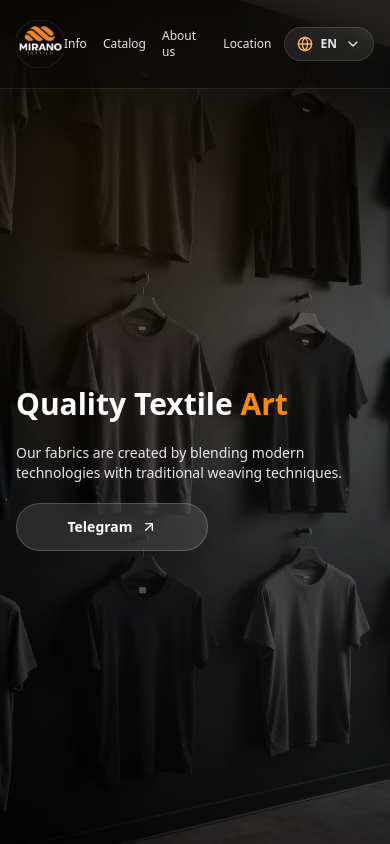
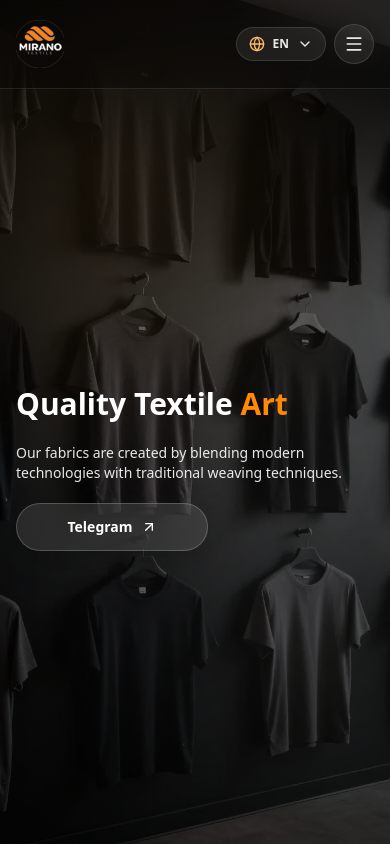
Before and after one commit to LatipovYusuf444/Mirano-text, a React (Vite) app: page / in a window 390 px wide. Shown: the top 844 px of the page. Built offline with nearby package versions, Linux system fonts and the light colour scheme.

Commit message:
Responsiv togirlandi

```diff
--- a/src/components/layout/Navbar.tsx
+++ b/src/components/layout/Navbar.tsx
@@ -2,7 +2,7 @@ import logo from "@/assets/images/mirano-bg-text.webp"
 import bgimage from "@/assets/images/bgimagesss.webp"
 import telefonbg from "@/assets/images/telefonbg.webp"
 import { useEffect, useMemo, useRef, useState } from "react"
-import { ArrowUpRight, ChevronDown, Globe } from "lucide-react"
+import { ArrowUpRight, ChevronDown, Globe, Menu, X } from "lucide-react"
 import { Button } from "@/components/ui/button"
 import { motion } from "framer-motion"
 import { useTranslation } from "react-i18next"
@@ -31,7 +31,7 @@ const Navbar = () => {
 
   const [shrink, setShrink] = useState(false)
 
-  // lang dropdown
+  // ✅ lang dropdown
   const [openLang, setOpenLang] = useState(false)
   const langRef = useRef<HTMLDivElement | null>(null)
   const currentLang = (i18n.language?.slice(0, 2) as LangCode) || "uz"
@@ -41,6 +41,10 @@ const Navbar = () => {
     localStorage.setItem("lang", lng)
     setOpenLang(false)
   }
+
+  // ✅ mobile menu
+  const [openMobile, setOpenMobile] = useState(false)
+  const mobileRef = useRef<HTMLDivElement | null>(null)
 
   useEffect(() => {
     const onScroll = () => setShrink(window.scrollY > 40)
@@ -65,11 +69,13 @@ const Navbar = () => {
 
       const header = document.getElementById("site-header")
       const headerH = header ? header.getBoundingClientRect().height : 0
-
       const top = el.getBoundingClientRect().top + window.scrollY - (headerH + 16)
 
       window.scrollTo({ top, behavior: "smooth" })
       history.pushState(null, "", href)
+
+      // ✅ mobile menyuni ham yopamiz
+      setOpenMobile(false)
     }
 
     document.addEventListener("click", handleClick)
@@ -79,17 +85,24 @@ const Navbar = () => {
   // ✅ dropdown tashqarisiga bosilsa yopilsin
   useEffect(() => {
     const onDoc = (e: MouseEvent) => {
-      if (!openLang) return
+      // lang
+      if (openLang) {
         const el = langRef.current
-      if (!el) return
-      if (e.target instanceof Node && !el.contains(e.target)) setOpenLang(false)
+        if (el && e.target instanceof Node && !el.contains(e.target)) setOpenLang(false)
+      }
+      // mobile
+      if (openMobile) {
+        const el2 = mobileRef.current
+        if (el2 && e.target instanceof Node && !el2.contains(e.target)) setOpenMobile(false)
+      }
     }
     document.addEventListener("mousedown", onDoc)
     return () => document.removeEventListener("mousedown", onDoc)
-  }, [openLang])
+  }, [openLang, openMobile])
 
   return (
     <div className="relative min-h-screen w-full overflow-hidden flex flex-col">
+      {/* BG */}
       <img
         src={telefonbg}
         alt=""
@@ -98,7 +111,6 @@ const Navbar = () => {
         loading="eager"
         decoding="async"
       />
-
       <img
         src={bgimage}
         alt=""
@@ -107,16 +119,15 @@ const Navbar = () => {
         loading="eager"
         decoding="async"
       />
-
       <div className="absolute inset-0 -z-10 bg-black/60 sm:bg-black/50 pointer-events-none" />
       <div className="absolute inset-0 -z-10 pointer-events-none [background:radial-gradient(circle_at_30%_20%,rgba(255,180,80,0.10),transparent_45%),radial-gradient(circle_at_80%_70%,rgba(255,255,255,0.06),transparent_55%)]" />
       <div className="absolute inset-0 -z-10 pointer-events-none opacity-50 [background:radial-gradient(circle_at_center,transparent_35%,rgba(0,0,0,0.85))]" />
 
+      {/* HEADER */}
       <header
         id="site-header"
         className={`
           fixed top-0 left-0 right-0 z-50
-          flex items-center justify-between
           px-4 md:px-10
           backdrop-blur-xl bg-black/20
           border-b border-white/10
@@ -124,6 +135,8 @@ const Navbar = () => {
           ${shrink ? "py-3" : "py-5"}
         `}
       >
+        <div className="flex items-center justify-between gap-3">
+          {/* LOGO */}
           <motion.img
             src={logo}
             alt="Mirano Logo"
@@ -137,17 +150,19 @@ const Navbar = () => {
             `}
           />
 
-        <div className="flex items-center gap-3 sm:gap-5">
-          <nav className="flex items-center gap-4 sm:gap-6 md:gap-10">
+          {/* ✅ Desktop NAV + Controls */}
+          <div className="hidden md:flex items-center gap-3 lg:gap-5 min-w-0">
+            {/* NAV (RU uzun bo‘lsa ham buzilmaydi) */}
+            <nav className="flex items-center gap-3 lg:gap-6 min-w-0">
               {navItems.map((item) => (
                 <a
                   key={item.href}
                   href={item.href}
                   className="
                     relative text-white/90 font-medium
-                  text-xs sm:text-sm md:text-base
-                  hover:text-white
-                  transition-colors duration-300
+                    text-sm lg:text-base
+                    hover:text-white transition-colors duration-300
+                    whitespace-nowrap
                     after:content-[''] after:absolute after:left-0
                     after:-bottom-2 after:h-[2px] after:w-0
                     after:bg-white/90 after:transition-all
@@ -160,8 +175,8 @@ const Navbar = () => {
               ))}
             </nav>
 
-          {/* ✅ Language Switcher (Dropdown) */}
-          <div ref={langRef} className="relative">
+            {/* Language Switcher */}
+            <div ref={langRef} className="relative shrink-0">
               <button
                 type="button"
                 onClick={() => setOpenLang((v) => !v)}
@@ -171,7 +186,7 @@ const Navbar = () => {
                   bg-white/8 hover:bg-white/12
                   border border-white/12
                   text-white/90
-                text-xs sm:text-sm
+                  text-sm
                   backdrop-blur-xl
                   transition
                 "
@@ -201,8 +216,7 @@ const Navbar = () => {
                         type="button"
                         onClick={() => setLang(l.code)}
                         className={`
-                        w-full px-3 py-2 text-left text-sm
-                        transition
+                          w-full px-3 py-2 text-left text-sm transition
                           ${active ? "bg-white/14 text-white" : "text-white/85 hover:bg-white/10"}
                         `}
                       >
@@ -214,10 +228,115 @@ const Navbar = () => {
               ) : null}
             </div>
           </div>
+
+          {/* ✅ Mobile controls */}
+          <div className="md:hidden flex items-center gap-2">
+            {/* Lang button (mobile ham ishlasin) */}
+            <div ref={langRef} className="relative">
+              <button
+                type="button"
+                onClick={() => setOpenLang((v) => !v)}
+                className="
+                  inline-flex items-center gap-2
+                  rounded-full px-3 py-2
+                  bg-white/8 hover:bg-white/12
+                  border border-white/12
+                  text-white/90 text-xs
+                  backdrop-blur-xl transition
+                "
+                aria-label="Tilni o‘zgartirish"
+              >
+                <Globe className="w-4 h-4 text-orange-300" />
+                <span className="font-semibold">{currentLang.toUpperCase()}</span>
+                <ChevronDown className={`w-4 h-4 transition ${openLang ? "rotate-180" : ""}`} />
+              </button>
+
+              {openLang ? (
+                <div
+                  className="
+                    absolute right-0 mt-2 w-28
+                    rounded-xl overflow-hidden
+                    border border-white/12
+                    bg-black/55 backdrop-blur-xl
+                    shadow-[0_18px_60px_rgba(0,0,0,0.55)]
+                  "
+                >
+                  {LANGS.map((l) => {
+                    const active = currentLang === l.code
+                    return (
+                      <button
+                        key={l.code}
+                        type="button"
+                        onClick={() => setLang(l.code)}
+                        className={`
+                          w-full px-3 py-2 text-left text-sm transition
+                          ${active ? "bg-white/14 text-white" : "text-white/85 hover:bg-white/10"}
+                        `}
+                      >
+                        {l.label}
+                      </button>
+                    )
+                  })}
+                </div>
+              ) : null}
+            </div>
+
+            {/* Burger */}
+            <button
+              type="button"
+              onClick={() => setOpenMobile((v) => !v)}
+              className="
+                inline-flex items-center justify-center
+                rounded-full w-10 h-10
+                bg-white/8 hover:bg-white/12
+                border border-white/12
+                text-white/90
+                backdrop-blur-xl transition
+              "
+              aria-label="Menu"
+            >
+              {openMobile ? <X className="w-5 h-5" /> : <Menu className="w-5 h-5" />}
+            </button>
+          </div>
+        </div>
+
+        {/* ✅ Mobile Menu panel (luxury) */}
+        {openMobile ? (
+          <div
+            ref={mobileRef}
+            className="
+              md:hidden mt-3
+              rounded-2xl
+              border border-white/10
+              bg-black/45 backdrop-blur-xl
+              shadow-[0_24px_80px_rgba(0,0,0,0.60)]
+              overflow-hidden
+            "
+          >
+            <div className="p-3 flex flex-col gap-1">
+              {navItems.map((item) => (
+                <a
+                  key={item.href}
+                  href={item.href}
+                  className="
+                    px-3 py-3 rounded-xl
+                    text-white/90 font-medium
+                    hover:bg-white/10 hover:text-white
+                    transition
+                  "
+                >
+                  {item.label}
+                </a>
+              ))}
+            </div>
+          </div>
+        ) : null}
       </header>
 
+      {/* Spacer */}
       <div className={shrink ? "h-[72px] sm:h-[76px] md:h-[88px]" : "h-[92px] sm:h-[96px] md:h-[116px]"} />
 
+      {/* HERO */}
       <main className="relative z-10 flex-1 flex items-center">
         <motion.div
           initial={{ opacity: 0, x: -30 }}
@@ -231,7 +350,8 @@ const Navbar = () => {
             <span className="text-orange-400"> {t("hero.title2")}</span>
           </h1>
 
-          <p className="text-white/90 text-sm sm:text-base md:text-xl font-medium">
+          {/* ✅ desc ichida \n bo‘lsa ham chiqishi uchun */}
+          <p className="text-white/90 text-sm sm:text-base md:text-xl font-medium whitespace-pre-line">
             {t("hero.desc")}
           </p>
 
```
Lines whose indentation alone changed are shown as unchanged.
